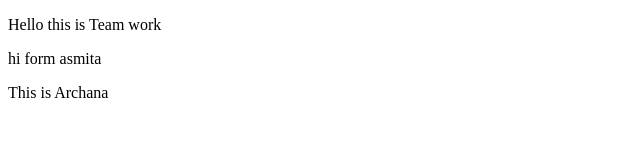
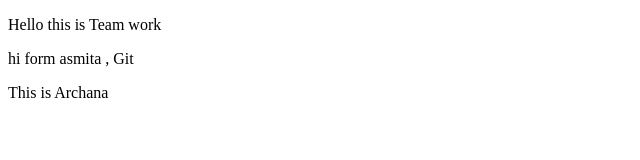
Before and after one commit to oogke/gitAssignment, a plain HTML site: page index.html in a window 1280 px wide. Shown: the full height of the page, 0-640 px from the left. Drawn offline with Linux system fonts and the light colour scheme.

Commit message:
Update index.html

```diff
--- a/index.html
+++ b/index.html
@@ -8,7 +8,7 @@
 <body>
     <p>Hello this is Team work</p>
 
-    <p>hi form asmita</p>
+    <p>hi form asmita , Git</p>
 
     <div>This is Archana</div>
 </body>
```
